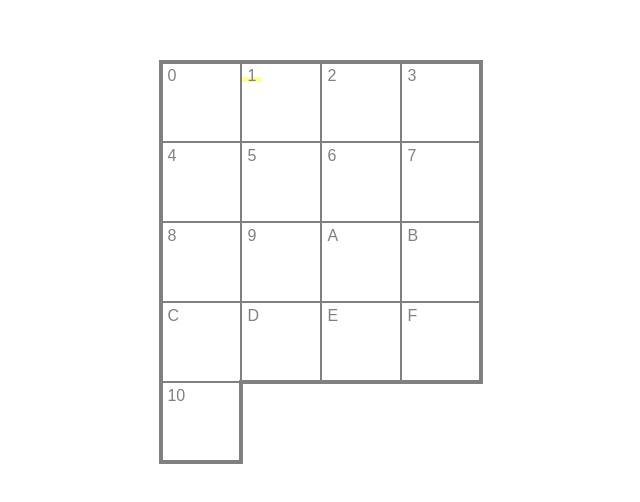
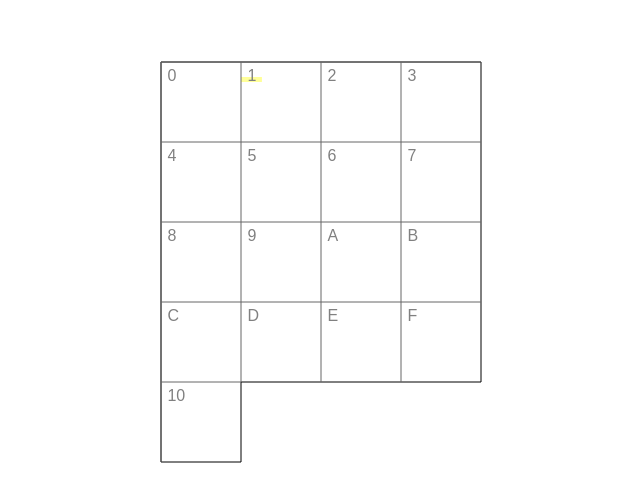
Before and after one commit to kleem/unicode-atlas, a plain HTML site: page index.html in a window 1280 px wide. Shown: the part 138-640 px from the top of the page, without its empty margins (319-959 px from the left). Drawn offline with nearby package versions, Linux system fonts and the light colour scheme.

Commit message:
Aesthetic changes to block and grid rendering.

```diff
--- a/index.js
+++ b/index.js
@@ -1,7 +1,14 @@
 (function() {
   var global, on_zoom, redraw;
 
-  global = {};
+  global = {
+    /* constants
+    */
+    ZOOM: {
+      characters: 64
+    },
+    BLOCK_BORDER: 8
+  };
 
   redraw = function() {
     /* redraw the visualization according to the current viewport
@@ -18,14 +25,15 @@
     bottom = Math.min(Math.ceil(y.invert(bbox.height)), 1280);
     /* redraw blocks
     */
-    global.vis.selectAll('.block').attr('x', function(d) {
-      return x(d.x1);
-    }).attr('y', function(d) {
-      return y(d.y1);
-    }).attr('width', function(d) {
-      return x(d.x2) - x(d.x1);
-    }).attr('height', function(d) {
-      return y(d.y2) - y(d.y1);
+    global.vis.selectAll('.block').attr('d', function(d) {
+      var path;
+      path = "M" + (x(d.x1)) + " " + (y(d.y1)) + " L" + (x(d.x2)) + " " + (y(d.y1)) + " L" + (x(d.x2)) + " " + (y(d.y2)) + " L" + (x(d.x1)) + " " + (y(d.y2)) + " z";
+      /* blocks are hollow when displaying characters
+      */
+      if (global.zoom.scale() > global.ZOOM.characters) {
+        path += " M" + (x(d.x1) + global.BLOCK_BORDER) + " " + (y(d.y1) + global.BLOCK_BORDER) + " L" + (x(d.x2) - global.BLOCK_BORDER) + " " + (y(d.y1) + global.BLOCK_BORDER) + " L" + (x(d.x2) - global.BLOCK_BORDER) + " " + (y(d.y2) - global.BLOCK_BORDER) + " L" + (x(d.x1) + global.BLOCK_BORDER) + " " + (y(d.y2) - global.BLOCK_BORDER) + " z";
+      }
+      return path;
     });
     /* draw gridlines: filter the obtained domains according to the current zoom
     */
@@ -147,7 +155,7 @@
     /* draw codepoints and characters
     */
     coords = [];
-    if (global.zoom.scale() > 64) {
+    if (global.zoom.scale() > global.ZOOM.characters) {
       for (i = top; top <= bottom ? i < bottom : i > bottom; top <= bottom ? i++ : i--) {
         for (j = left; left <= right ? j < right : j > right; left <= right ? j++ : j--) {
           /* skip coordinates in the bottom right corner, where there are no planes
@@ -230,7 +238,7 @@
         y2: 64
       }
     ];
-    global.vis.selectAll('.block').data(blocks).enter().append('rect').attr('class', 'block');
+    global.vis.selectAll('.block').data(blocks).enter().append('path').attr('class', 'block');
     /* create the world-level digits
     */
     global.vis.selectAll('.world.digit').data([0, 1, 2, 3, 4, 5, 6, 7, 8, 9, 10, 11, 12, 13, 14, 15, 16]).enter().append('text').attr('class', 'world digit').text(function(d) {
--- a/index.sass
+++ b/index.sass
@@ -5,21 +5,21 @@ html, body
     height: 100%
 
 .world_border
-    stroke-width: 4
-    stroke: gray
+    stroke-width: 1
+    stroke: black
     fill: none
 
 .meridian, .parallel
     fill: none
+    stroke-width: 1
 
-    stroke-width: 0.2
-    stroke: gray
+    stroke: #DDD
 
     &.world
-        stroke-width: 2
+        stroke: #666
 
     &.plane
-        stroke-width: 0.5
+        stroke: #AAA
 
 .digit
     font-family: sans-serif
@@ -39,6 +39,7 @@ html, body
     opacity: 0.4
     fill: yellow
     stroke: none
+    fill-rule: evenodd
 
 .character
     fill: black
```
Also changed, not shown: index.css, 1 other file.
